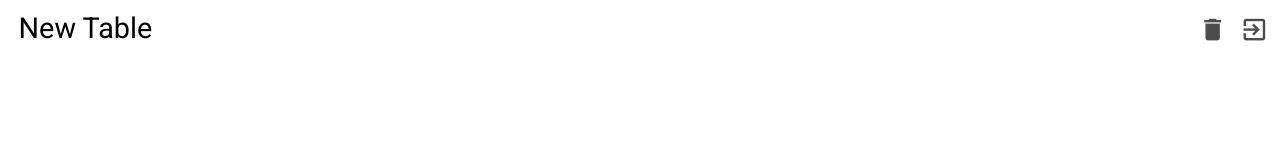
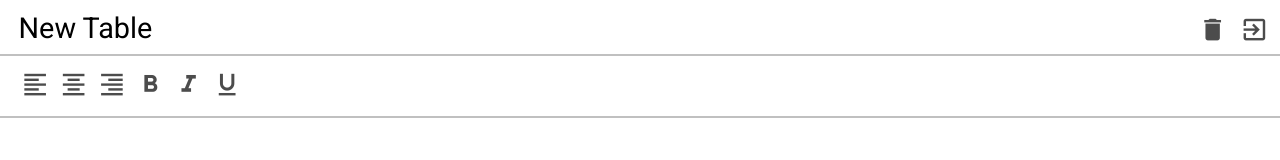
Before and after one commit to bogdan-wd/excel-js, a website built with webpack: page src/index.html in a window 1280 px wide. Built offline with nearby package versions, Linux system fonts and the light colour scheme.

Commit message:
add toolbar styles

```diff
--- a/src/index.html
+++ b/src/index.html
@@ -15,11 +15,11 @@
             <header class="excel__header">
                 <input type="text" value="New Table" class="excel__header--input">
 
-                <div class="excel__header--buttons">
-                    <div class="excel__header--buttons--btn">
+                <div class="excel-header--buttons">
+                    <div class="btn">
                         <i class="material-icons">delete</i>
                     </div>
-                    <div class="excel__header--buttons--btn">
+                    <div class="btn">
                         <i class="material-icons">exit_to_app</i>
                     </div>
                 </div>
@@ -28,6 +28,29 @@
 
             <!-- TOOLBAR -->
             <div class="excel__toolbar">
+                <div class="btn">
+                    <i class="material-icons">format_align_left</i>
+                </div>
+
+                <div class="btn">
+                    <i class="material-icons">format_align_center</i>
+                </div>
+
+                <div class="btn">
+                    <i class="material-icons">format_align_right</i>
+                </div>
+
+                <div class="btn">
+                    <i class="material-icons">format_bold</i>
+                </div>
+
+                <div class="btn">
+                    <i class="material-icons">format_italic</i>
+                </div>
+
+                <div class="btn">
+                    <i class="material-icons">format_underline</i>
+                </div>
 
             </div>
             <!-- /TOOLBAR -->
--- a/src/scss/abstracts/_variables.scss
+++ b/src/scss/abstracts/_variables.scss
@@ -1,4 +1,5 @@
 $header-height: 3.4rem;
+$toolbar-height: 4rem;
 
 $color-white: #ffffff;
 $color-black: #000000;
--- /dev/null
+++ b/src/scss/components/_button.scss
@@ -0,0 +1,4 @@
+
+.btn{
+    @include button();
+}
--- a/src/scss/components/_header.scss
+++ b/src/scss/components/_header.scss
@@ -28,10 +28,4 @@
         }
     }
 
-    &--buttons{
-
-        &--btn{
-            @include button();
-        }
-    }
 }
--- a/src/scss/components/_toolbar.scss
+++ b/src/scss/components/_toolbar.scss
@@ -1,3 +1,11 @@
 .excel__toolbar{
-
+    position: absolute;
+    height: $toolbar-height;
+    top: $header-height;
+    right: 0;
+    left: 0;
+    border-top: 2px solid $color-border-hover;
+    border-bottom: 2px solid $color-border-hover;
+    padding: 0.7rem 1rem;
+    display: flex;
 }
--- a/src/scss/index.scss
+++ b/src/scss/index.scss
@@ -6,6 +6,8 @@
 
 @import "abstracts/variables";
 @import "abstracts/mixins";
+@import "components/button";
+
 
 @import "components/formula";
 @import "components/header";
```
